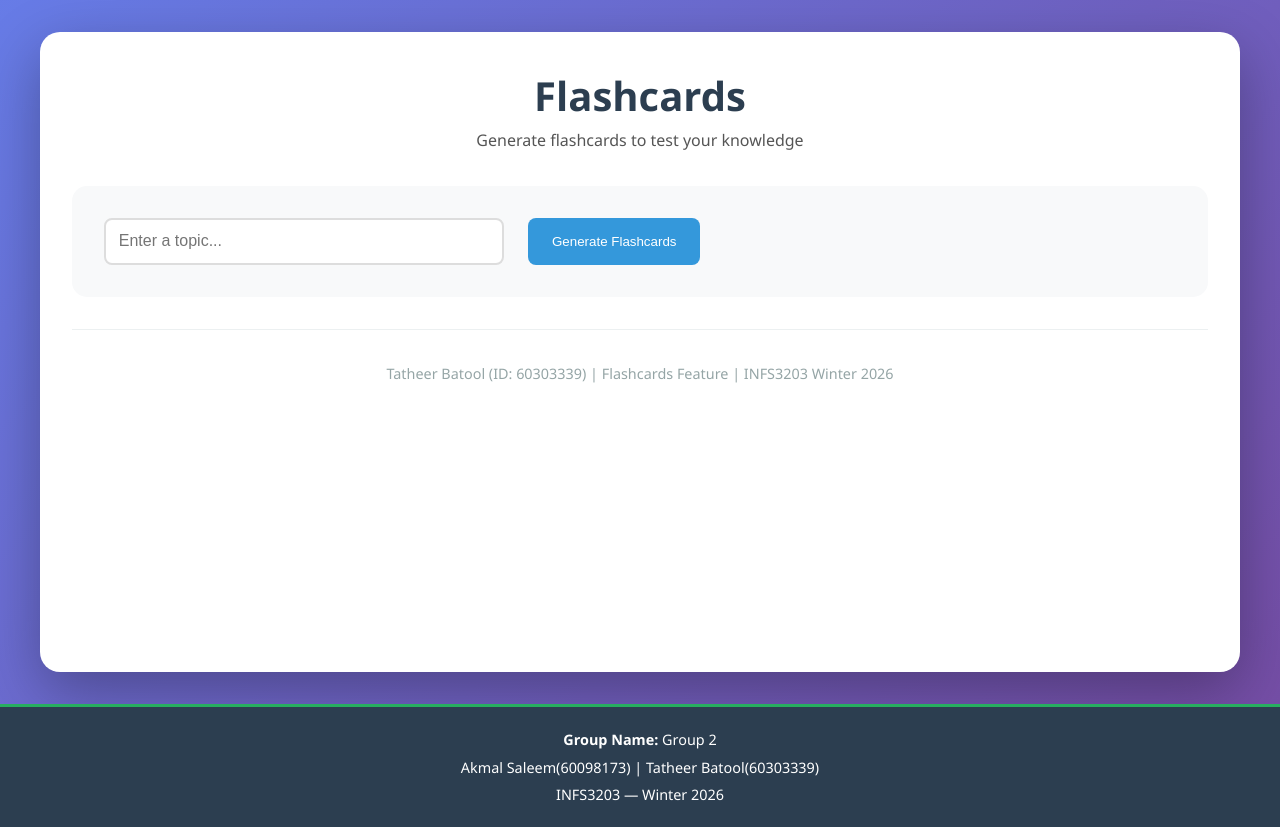
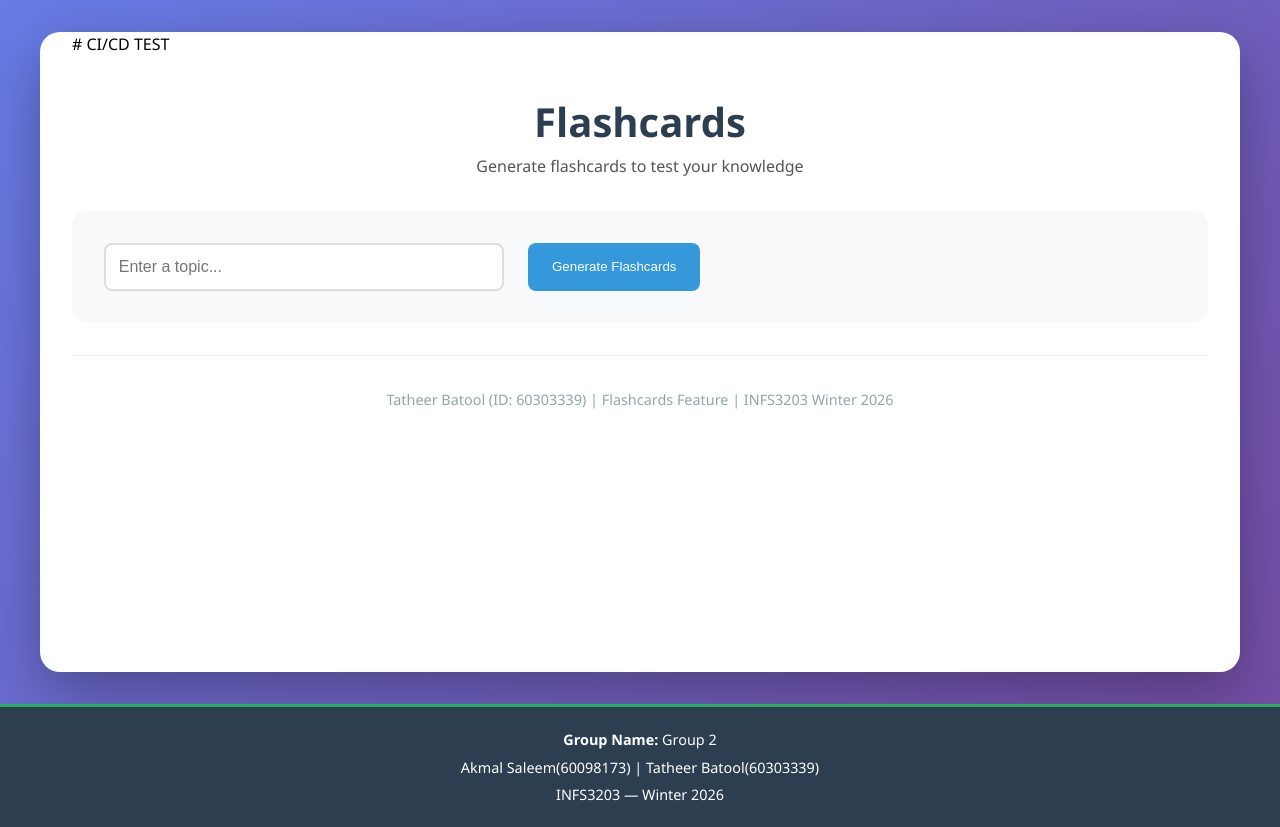
Before and after one commit to TatheerB/ai-study-assistant, a Flask app: page /flashcards in a window 1280 px wide. Shown: the part 96-923 px from the top of the page. Run offline with Flask 3, Linux system fonts and the light colour scheme.

Commit message:
trigger CI/CD pipeline testing

```diff
--- a/app/templates/flashcards.html
+++ b/app/templates/flashcards.html
@@ -2,6 +2,7 @@
 
 {% block content %}
 <div class="container">
+    # CI/CD TEST
     <h1>Flashcards</h1>
     <p class="subtitle">Generate flashcards to test your knowledge</p>
 
```
